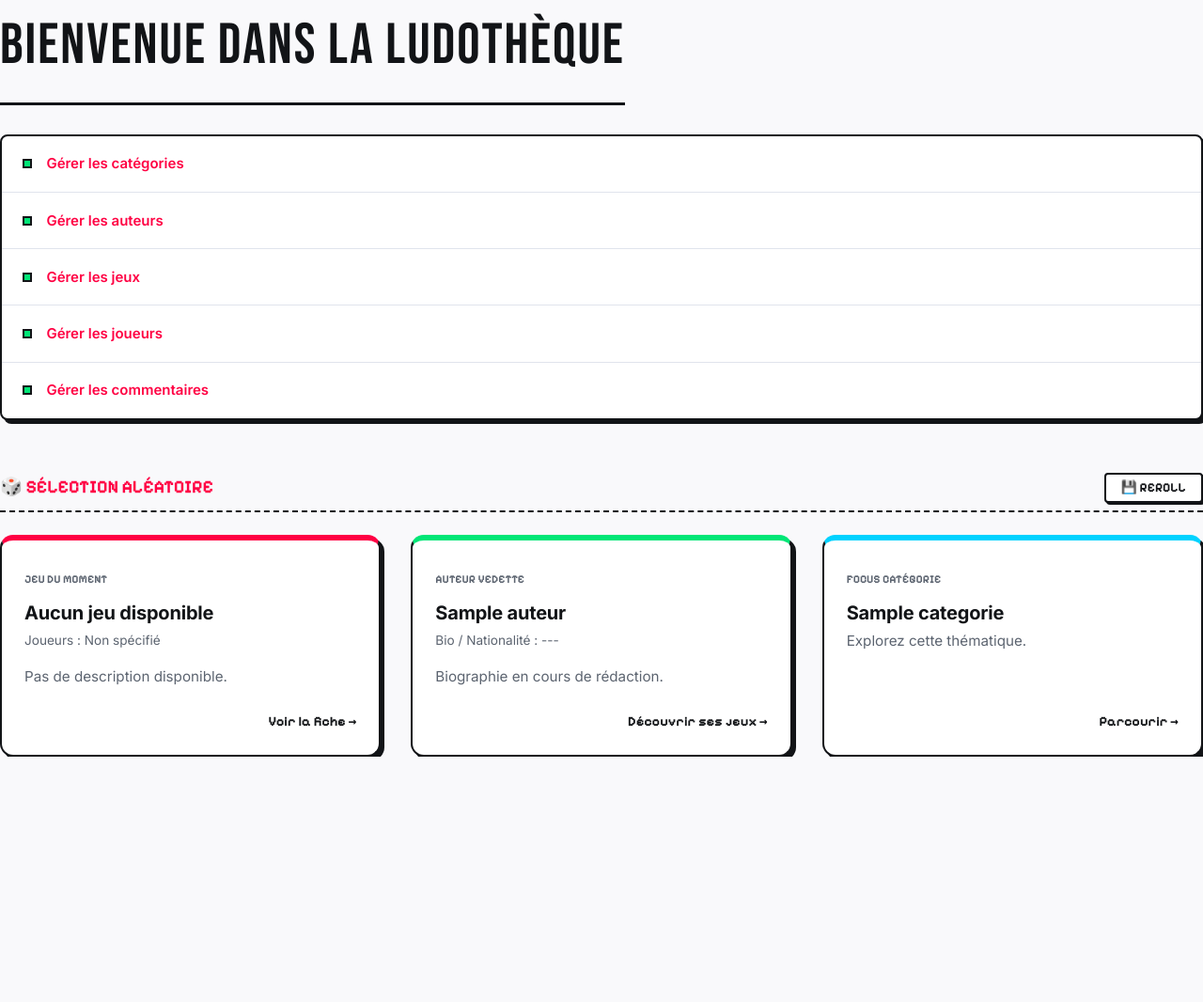
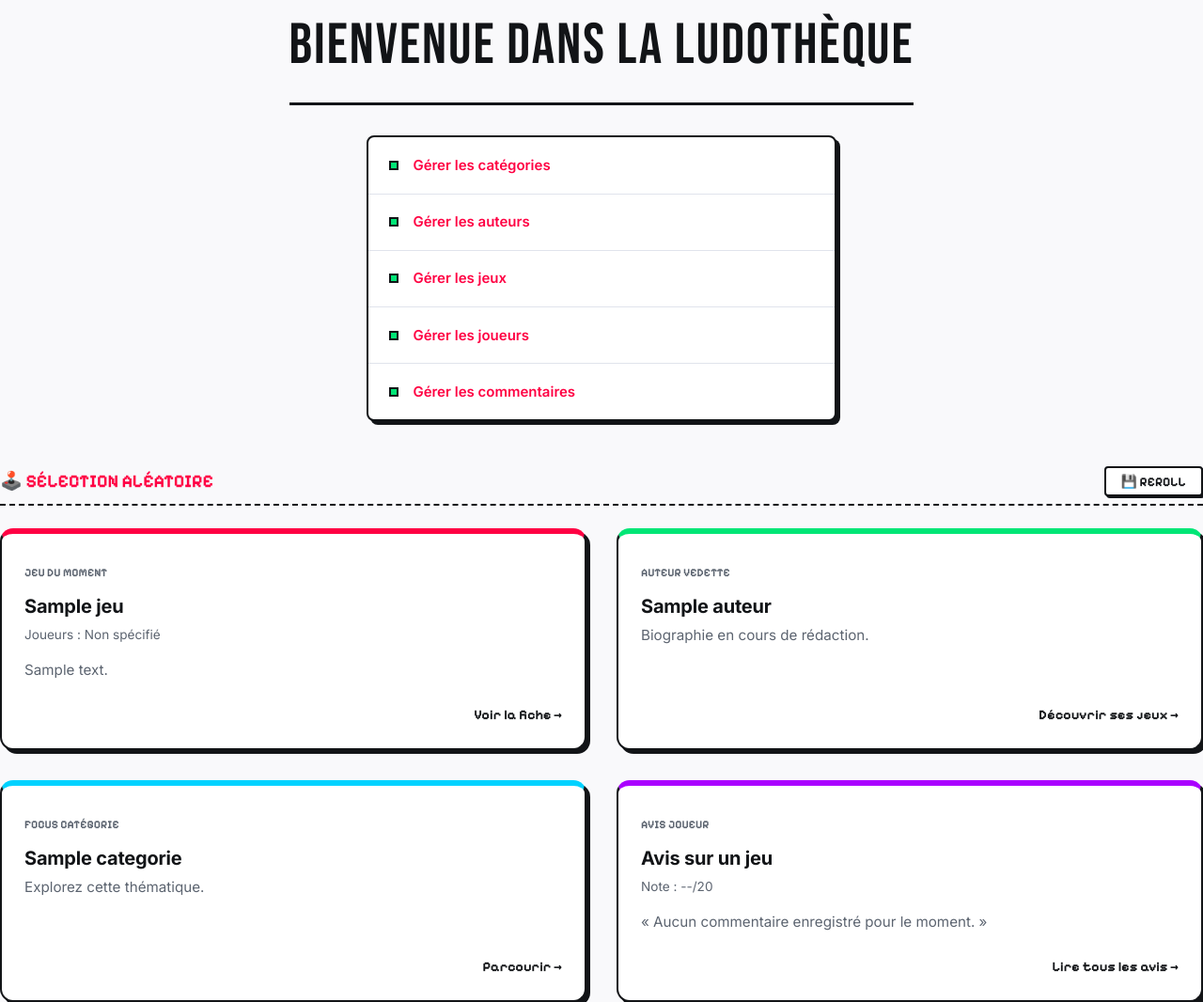
Before and after one commit to debenji68/SAE-2.03, a Django app: page / in a window 1280 px wide. Shown: the whole page at 94% size. Before the commit the page ends 805 px from the top, so only its background shows below. Run offline with Django 5.2, Linux system fonts and the light colour scheme; tables that the repository leaves empty hold one stand-in row (values such as "Sample post").

Commit message:
modif 4 truc + description auteur et jeu

```diff
--- a/SAE_203/ludotheque/models.py
+++ b/SAE_203/ludotheque/models.py
@@ -45,8 +45,9 @@ class Categorie(models.Model):
 class Auteur(models.Model):
     nom = models.CharField(max_length=100)
     prenom = models.CharField(max_length=100)
-    age = models.IntegerField()
+    age = models.IntegerField() # Tu as un champ age ici !
     photo = models.ImageField(upload_to='auteurs/', blank=True, null=True)
+    biographie = models.TextField(blank=True, null=True)
 
     def __str__(self):
         return f"{self.prenom} {self.nom}"
@@ -61,5 +62,7 @@ class Jeu(models.Model):
     auteur = models.ForeignKey(Auteur, on_delete=models.CASCADE)
     categorie = models.ForeignKey(Categorie, on_delete=models.CASCADE)
 
+    description = models.TextField(blank=True, null=True)
+
     def __str__(self):
         return self.titre
--- a/SAE_203/ludotheque/static/ludotheque/style.css
+++ b/SAE_203/ludotheque/static/ludotheque/style.css
@@ -17,6 +17,7 @@
     --game-red:   #ff0043; /* Rouge arcade dynamique */
     --game-cyan:  #00d2ff; /* Bleu néon clair */
     --game-green: #00e676; /* Vert pixel iconique */
+    --game-purple:#aa00ff; /* Violet avis joueur */
 
     --radius-sm: 4px;
     --radius-md: 8px;
@@ -45,16 +46,24 @@ h1, h2, h3 {
     letter-spacing: -0.01em;
 }
 
+/* Titre principal centré sans la barre pleine largeur */
+header {
+    display: flex;
+    justify-content: center;
+    width: 100%;
+    margin-bottom: 2rem;
+}
+
 h1 {
     font-family: 'Bebas Neue', sans-serif; /* Grand titre "Affiche / Borne Arcade" */
     font-size: 3.8rem;
     font-weight: 400;
     letter-spacing: 2px;
     text-transform: uppercase;
-    margin-bottom: 0.5em;
     padding-bottom: 0.2em;
     border-bottom: 3px solid var(--border-dark);
     display: inline-block;
+    text-align: center;
 }
 
 h2 {
@@ -91,18 +100,30 @@ a:hover {
     color: var(--game-cyan);
 }
 
-/* ===== LISTES (Menu principal - image_9906e3.png) ===== */
-ul {
+/* ===== LISTES & MENU DE GESTION (CENTRÉ ET NETTOYÉ) ===== */
+.main-nav {
+    display: flex;
+    justify-content: center; /* Centre le menu horizontalement */
+    margin: 1rem auto 3rem auto;
+    width: 100%;
+    max-width: 500px; /* Aligne proprement la boîte sur une largeur définie */
+    border: none;
+    background: none;
+    box-shadow: none;
+}
+
+.main-nav ul {
     list-style: none;
     padding: 0;
     background: var(--surface);
-    border: 2px solid var(--border-dark);
+    border: 2px solid var(--border-dark); /* Unique boîte encadrant le menu */
     box-shadow: var(--game-shadow);
     border-radius: var(--radius-md);
     overflow: hidden;
+    width: 100%;
 }
 
-li {
+.main-nav li {
     color: var(--text);
     font-weight: 600;
     padding: 1.1rem 1.4rem;
@@ -113,17 +134,17 @@ li {
     transition: all 0.15s ease;
 }
 
-li:last-child {
+.main-nav li:last-child {
     border-bottom: none;
 }
 
-li:hover {
+.main-nav li:hover {
     background: var(--surface2);
     padding-left: 1.8rem;
 }
 
 /* Le carré vert pixel */
-li::before {
+.main-nav li::before {
     content: '';
     width: 10px;
     height: 10px;
@@ -133,7 +154,7 @@ li::before {
     transition: transform 0.2s ease, background 0.2s;
 }
 
-li:hover::before {
+.main-nav li:hover::before {
     transform: rotate(45deg);
     background: var(--game-red);
 }
@@ -328,9 +349,11 @@ button.danger:hover {
     box-shadow: 3px 3px 0px var(--border-dark);
 }
 
+/* GRILLE STRICTEMENT BLOQUÉE EN CARRÉ 2X2 */
 .discovery-grid {
     display: grid;
-    grid-template-columns: repeat(auto-fit, minmax(300px, 1fr));
+    grid-template-columns: repeat(2, 1fr); /* 2 colonnes égales fixes */
+    grid-template-rows: repeat(2, auto);    /* 2 lignes automatiques */
     gap: 2rem;
 }
 
@@ -352,9 +375,11 @@ button.danger:hover {
     box-shadow: 8px 8px 0px var(--border-dark);
 }
 
+/* Bordures supérieures colorées de tes 4 cartes */
 .discovery-card.card-game { border-top: 6px solid var(--game-red); }
 .discovery-card.card-author { border-top: 6px solid var(--game-green); }
 .discovery-card.card-category { border-top: 6px solid var(--game-cyan); }
+.discovery-card.card-comment { border-top: 6px solid var(--game-purple); }
 
 .card-type-badge {
     font-family: 'Pixelify Sans', monospace;
@@ -462,45 +487,16 @@ form button {
 }
 
 form button:hover {
-    background: var(--game-cyan);
-    color: var(--border-dark);
+    background: var(--game-red) !important;
+    color: white !important;
 }
 
-/* ===== LAYOUT & NAV ===== */
+/* ===== LAYOUT ===== */
 .container {
     max-width: 1120px;
     margin: 0 auto;
     padding: 3rem 2rem;
 }
-
-nav {
-    background: var(--surface);
-    border: 2px solid var(--border-dark);
-    border-radius: var(--radius-md);
-    margin: 1.5rem 2rem 0 2rem;
-    padding: 1.1rem 2rem;
-    display: flex;
-    align-items: center;
-    gap: 2.5rem;
-    box-shadow: var(--game-shadow);
-}
-
-nav .brand {
-    font-family: 'Bebas Neue', sans-serif;
-    font-size: 2.2rem;
-    letter-spacing: 1px;
-    color: var(--game-red);
-}
-
-nav a {
-    font-family: 'Pixelify Sans', monospace;
-    font-size: 0.95rem;
-    font-weight: 700;
-    color: var(--text-muted);
-    text-transform: uppercase;
-}
-
-nav a:hover { color: var(--border-dark); }
 
 /* ===== CARDS FONCTIONNELLES GÉNÉRIQUES ===== */
 .card {
--- a/SAE_203/ludotheque/templates/ludotheque/accueil.html
+++ b/SAE_203/ludotheque/templates/ludotheque/accueil.html
@@ -1,127 +1,102 @@
-<html>
 {% load static %}
+<!DOCTYPE html>
+<html lang="fr">
 <head>
-    <link rel="stylesheet" href="{% static 'ludotheque/style.css' %}">
+    <meta charset="UTF-8">
+    <meta name="viewport" content="width=device-width, initial-scale=1.0">
+    <title>Ludothèque - Accueil</title>
+    <link rel="stylesheet" href="/static/ludotheque/style.css">
 </head>
 <body>
 
+    <header>
+        <h1>BIENVENUE DANS LA LUDOTHÈQUE</h1>
+    </header>
 
+    <nav class="main-nav">
+        <ul>
+            <li><a href="{% url 'liste_categories' %}">Gérer les catégories</a></li>
+            <li><a href="{% url 'liste_auteurs' %}">Gérer les auteurs</a></li>
+            <li><a href="{% url 'liste_jeux' %}">Gérer les jeux</a></li>
+            <li><a href="{% url 'liste_joueurs' %}">Gérer les joueurs</a></li>
+            <li><a href="{% url 'liste_commentaires' %}">Gérer les commentaires</a></li>
+        </ul>
+    </nav>
 
-<h1>Bienvenue dans la ludothèque</h1>
-<ul>
-    <li>
-        <a href="{% url 'liste_categories' %}">Gérer les catégories</a>
-    </li>
+    <section>
+        <div class="discovery-header">
+            <h2>🕹️ SÉLECTION ALÉATOIRE</h2>
+            <button class="btn-refresh" onclick="window.location.reload();">💾 REROLL</button>
+        </div>
 
-    <li>
-        <a href="{% url 'liste_auteurs' %}">Gérer les auteurs</a>
-    </li>
-
-    <li>
-        <a href="{% url 'liste_jeux' %}">Gérer les jeux</a>
-    </li>
-
-    <li>
-        <a href="{% url 'liste_joueurs' %}">Gérer les joueurs</a>
-    </li>
-
-    <li>
-        <a href="{% url 'liste_commentaires' %}">Gérer les commentaires</a>
-    </li>
-</ul>
-<section class="discovery-section">
-    <div class="discovery-header">
-        <h2>🎲 Sélection Aléatoire</h2>
-        <button class="btn-refresh" onclick="window.location.reload();">💾 Reroll</button>
-    </div>
+        <div class="separator-line"></div>
 
         <div class="discovery-grid">
 
-        <div class="discovery-card card-game">
-            <div class="card-type-badge">Jeu du moment</div>
+            <article class="discovery-card card-game">
+                <span class="card-type-badge">Jeu du moment</span>
                 <div class="discovery-content">
-                <h3>{{ jeu_choisi.nom|default:"Aucun jeu disponible" }}</h3>
-                <p class="meta-info">Joueurs : {{ jeu_choisi.nb_joueurs|default:"Non spécifié" }}</p>
+                    <h3>{{ jeu_choisi.titre|default:"Aucun jeu disponible" }}</h3>
+                    <p class="meta-info">Joueurs : Non spécifié</p>
                     <p class="card-desc">{{ jeu_choisi.description|default:"Pas de description disponible." }}</p>
                 </div>
                 <div class="card-footer-action">
-                <a href="#" class="btn-card-link">Voir la fiche →</a>
+                    {% if jeu_choisi.id %}
+                        <a href="{% url 'modifier_jeu' jeu_choisi.id %}" class="btn-card-link">Voir la fiche →</a>
+                    {% else %}
+                        <a href="{% url 'liste_jeux' %}" class="btn-card-link">Voir la fiche →</a>
+                    {% endif %}
                 </div>
-        </div>
+            </article>
 
-        <div class="discovery-card card-author">
-            <div class="card-type-badge">Auteur Vedette</div>
+            <article class="discovery-card card-author">
+                <span class="card-type-badge">Auteur Vedette</span>
                 <div class="discovery-content">
                     <h3>{{ auteur_choisi.nom|default:"Aucun auteur disponible" }}</h3>
-                <p class="meta-info">Bio / Nationalité : {{ auteur_choisi.nationalite|default:"---" }}</p>
-                <p class="card-desc">{{ auteur_choisi.biographie|default:"Biographie en cours de rédaction." }}</p>
+                    <p class="card-desc">Biographie en cours de rédaction.</p>
                 </div>
                 <div class="card-footer-action">
-                <a href="#" class="btn-card-link">Découvrir ses jeux →</a>
+                    {% if auteur_choisi.id %}
+                        <a href="{% url 'modifier_auteur' auteur_choisi.id %}" class="btn-card-link">Découvrir ses jeux →</a>
+                    {% else %}
+                        <a href="{% url 'liste_auteurs' %}" class="btn-card-link">Découvrir ses jeux →</a>
+                    {% endif %}
                 </div>
-        </div>
+            </article>
 
-        <div class="discovery-card card-category">
-            <div class="card-type-badge">Focus Catégorie</div>
+            <article class="discovery-card card-category">
+                <span class="card-type-badge">Focus Catégorie</span>
                 <div class="discovery-content">
                     <h3>{{ categorie_choisie.nom|default:"Aucune catégorie" }}</h3>
                     <p class="card-desc">{{ categorie_choisie.description|default:"Explorez cette thématique." }}</p>
                 </div>
                 <div class="card-footer-action">
-                <a href="#" class="btn-card-link">Parcourir →</a>
+                    {% if categorie_choisie.id %}
+                        <a href="{% url 'modifier_categorie' categorie_choisie.id %}" class="btn-card-link">Parcourir →</a>
+                    {% else %}
+                        <a href="{% url 'liste_categories' %}" class="btn-card-link">Parcourir →</a>
+                    {% endif %}
                 </div>
+            </article>
+
+            <article class="discovery-card card-comment">
+                <span class="card-type-badge">Avis Joueur</span>
+                <div class="discovery-content">
+                    <h3>{{ commentaire_choisi.jeu.titre|default:"Avis sur un jeu" }}</h3>
+                    <p class="meta-info">Note : {{ commentaire_choisi.note|default:"--" }}/20</p>
+                    <p class="card-desc">« {{ commentaire_choisi.texte|default:"Aucun commentaire enregistré pour le moment." }} »</p>
                 </div>
+                <div class="card-footer-action">
+                    {% if commentaire_choisi.id %}
+                        <a href="{% url 'modifier_commentaire' commentaire_choisi.id %}" class="btn-card-link">Lire tous les avis →</a>
+                    {% else %}
+                        <a href="{% url 'liste_commentaires' %}" class="btn-card-link">Lire tous les avis →</a>
+                    {% endif %}
+                </div>
+            </article>
 
         </div>
     </section>
-<script>
-// ===== 1. LES BANQUES DE DONNÉES POUR LE TIRAGE ALÉATOIRE =====
-const listeJeux = [
-    { titre: "Cyberpunk 2077: Le Jeu de Plateau", meta: "Par Mike Pondsmith | 1-4 Joueurs", desc: "Affrontez les corporations de Night City dans ce jeu coopératif tactique intense." },
-    { titre: "Catan", meta: "Par Klaus Teuber | 3-4 Joueurs", desc: "Le grand classique de la négociation. Collectez des ressources pour bâtir vos colonies." },
-    { titre: "Dune: Imperium", meta: "Par Paul Dennen | 1-4 Joueurs", desc: "Mélange parfait de deck-building et de placement d'ouvriers sur la planète de sable." },
-    { titre: "7 Wonders Duel", meta: "Par Antoine Bauza | 2 Joueurs", desc: "Affrontez-vous à travers les âges pour bâtir la plus grande des civilisations." },
-    { titre: "Nemesis", meta: "Par Adam Kwapiński | 1-5 Joueurs", desc: "Survivez dans un vaisseau spatial infesté d'intrus... Attention aux traîtres." }
-];
 
-const listeAuteurs = [
-    { nom: "Hideo Kojima", meta: "Spécialité : Narration & Infiltration", desc: "Connu pour repousser les frontières du jeu narratif et de l'immersion psychologique." },
-    { nom: "Bruno Cathala", meta: "Spécialité : Mécaniques Fluides & Mode 2 Joueurs", desc: "L'un des auteurs français les plus prolifiques, créateur de Kingdomino et 7 Wonders Duel." },
-    { nom: "Jamey Stegmaier", meta: "Spécialité : Gestion de ressources (Eurogames)", desc: "Le cerveau derrière Scythe et Viticulture, expert en jeux aux mécaniques interconnectées." },
-    { nom: "Antoine Bauza", meta: "Spécialité : Draft & Ambiance collective", desc: "Créateur du célébrissime 7 Wonders et d'Hanabi. Un maître du jeu de cartes moderne." }
-];
-
-const listeCategories = [
-    { nom: "Cyberpunk & SF", meta: "24 jeux en base", desc: "Des univers dystopiques, de la haute technologie et de la rébellion sur table." },
-    { nom: "Placement d'Ouvriers", meta: "45 jeux en base", desc: "Bloquez vos adversaires en posant vos pions aux meilleurs endroits pour récolter les ressources." },
-    { nom: "Bluff & Rôles Cachés", meta: "18 jeux en base", desc: "Mentez à vos amis avec le sourire pour remporter la victoire. Psychologie exigée." },
-    { nom: "Deck-Building", meta: "32 jeux en base", desc: "Commencez avec un paquet de cartes faible et améliorez-le au fil des tours pour devenir surpuissant." }
-];
-
-// ===== 2. LA FONCTION LOGIQUE DU TIRAGE ALÉATOIRE =====
-function genererSelectionAleatoire() {
-    // Sélectionner un index au hasard pour chaque catégorie
-    const jeuChoisi = listeJeux[Math.floor(Math.random() * listeJeux.length)];
-    const auteurChoisi = listeAuteurs[Math.floor(Math.random() * listeAuteurs.length)];
-    const categorieChoisie = listeCategories[Math.floor(Math.random() * listeCategories.length)];
-
-    // Injecter les données du Jeu dans le HTML
-    document.getElementById("random-game-title").innerText = jeuChoisi.titre;
-    document.getElementById("random-game-meta").innerHTML = jeuChoisi.meta;
-    document.getElementById("random-game-desc").innerText = jeuChoisi.desc;
-
-    // Injecter les données de l'Auteur dans le HTML
-    document.getElementById("random-author-title").innerText = auteurChoisi.nom;
-    document.getElementById("random-author-meta").innerText = auteurChoisi.meta;
-    document.getElementById("random-author-desc").innerText = auteurChoisi.desc;
-
-    // Injecter les données de la Catégorie dans le HTML
-    document.getElementById("random-category-title").innerText = categorieChoisie.nom;
-    document.getElementById("random-category-meta").innerText = categorieChoisie.meta;
-    document.getElementById("random-category-desc").innerText = categorieChoisie.desc;
-}
-
-// ===== 3. LANCER UN PREMIER TIRAGE AUTOMATIQUE AU CHARGEMENT DE LA PAGE =====
-document.addEventListener("DOMContentLoaded", genererSelectionAleatoire);
-</script>
 </body>
+</html>
```
Also changed, not shown: SAE_203/ludotheque/forms.py (+5 -2 lines). Lines whose indentation alone changed are shown as unchanged.
